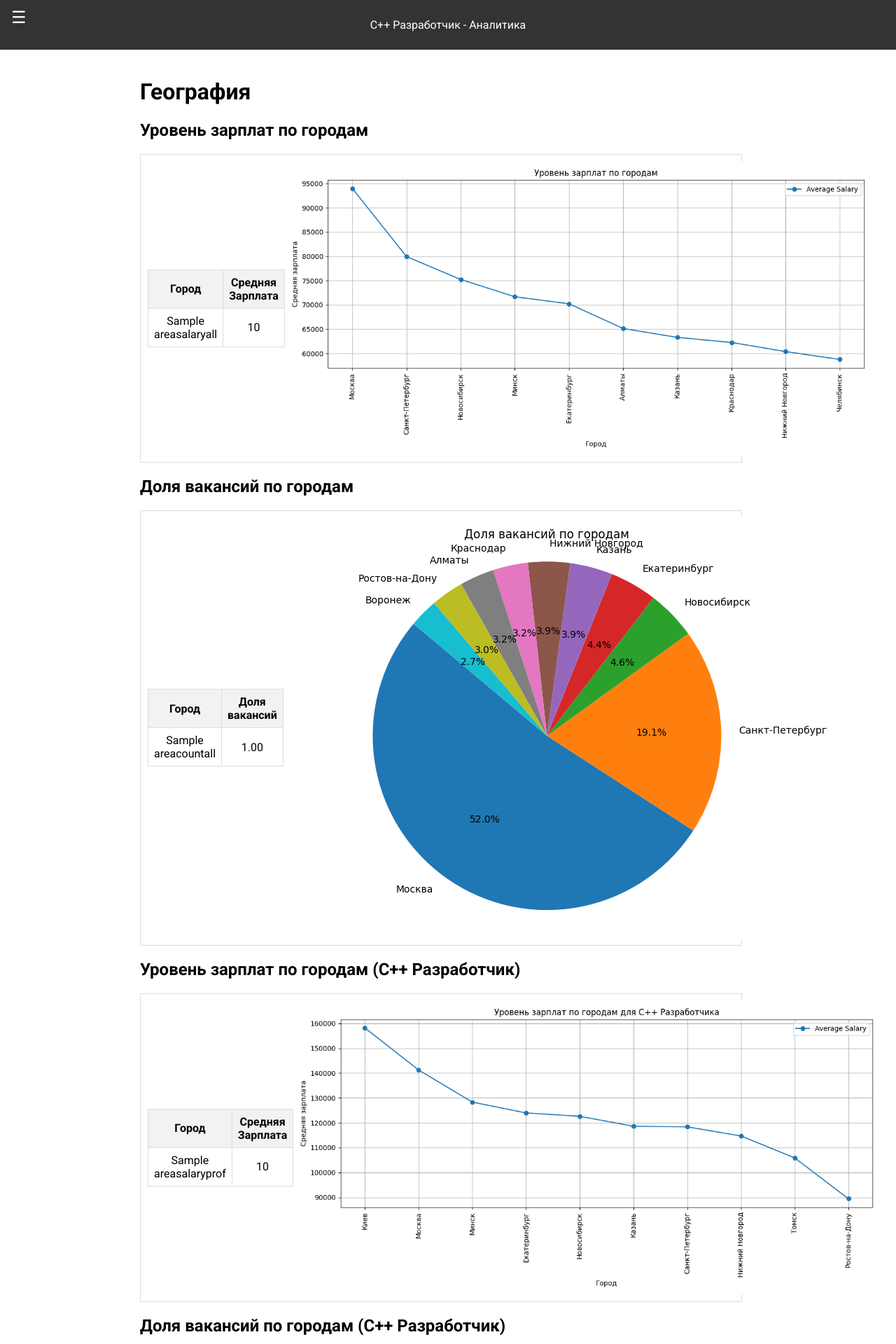
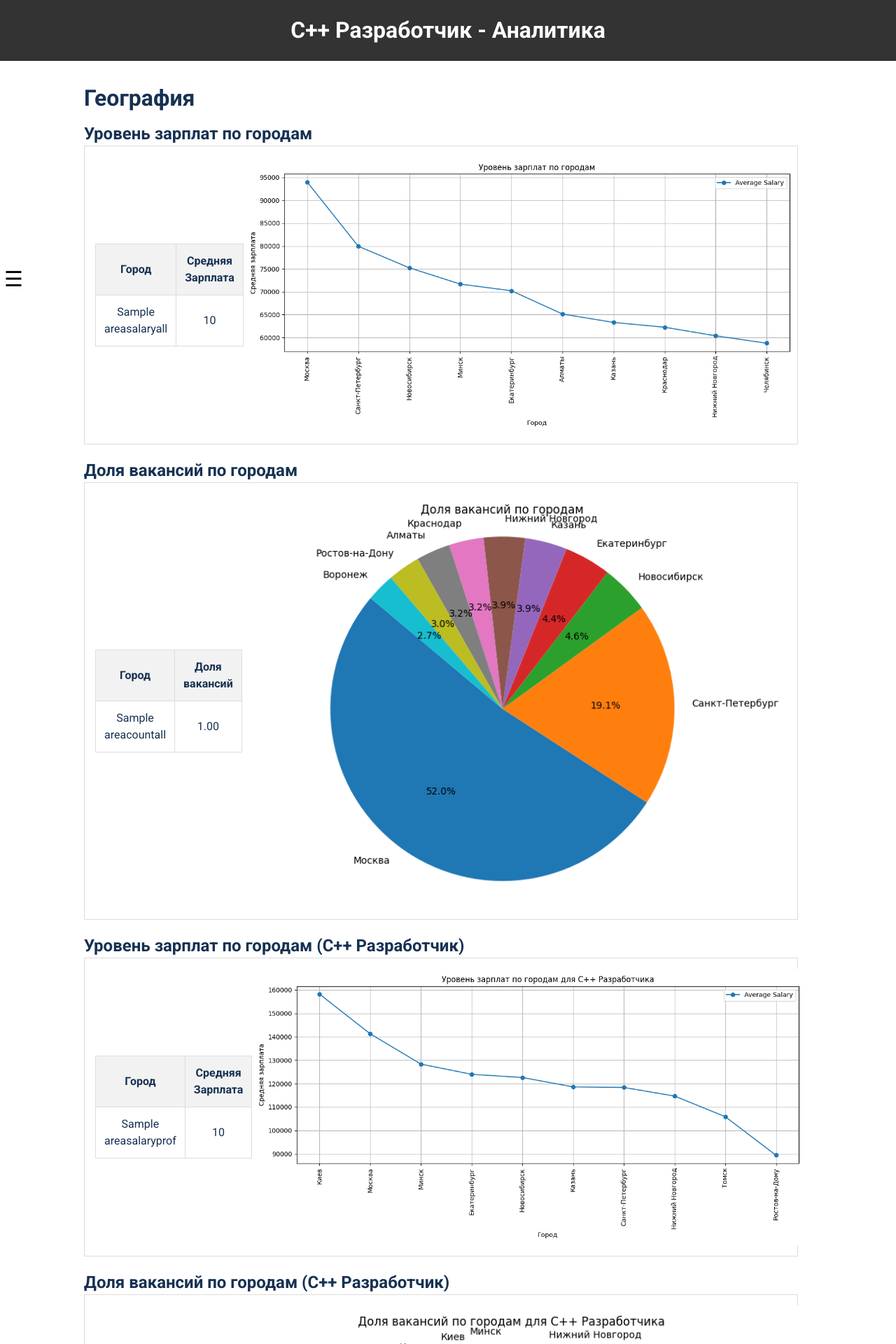
Before and after one commit to Materacl/python-rtf-learning-Django, a Django app: page /geography/ in a window 1280 px wide. Shown: the top 1920 px of the page at 70% size. Run offline with Django 5.2, Linux system fonts and the light colour scheme; tables that the repository leaves empty hold one stand-in row (values such as "Sample post").

Commit message:
Небольшие изменения в дизайне

```diff
--- a/profession_project/static/css/style.css
+++ b/profession_project/static/css/style.css
@@ -1,8 +1,48 @@
 body {
+    color: #163152;
+    font-family: "Roboto", sans-serif;
+    font-size: 16px;
+    font-style: normal;
+    line-height: 24px;
     margin: 0;
     padding: 0;
+    display: flex;
+    overflow-x: hidden; /* Prevent horizontal scrolling when the sidebar is open */
+}
+
+main {
+    width: 100%;
+    box-sizing: border-box;
+    padding: 0 55px;
+    margin: 0 auto;
+    margin-bottom: 120px;
+    transition: margin-left 0.3s; /* Add transition for content movement */
+}
+
+img {
+    display: block;
+}
+
+h2 {
     font-family: 'Roboto', sans-serif;
-    display: flex;
+    font-size: 24px;
+    font-weight: 700;
+    line-height: 34px;
+    margin: 0;
+    padding: 0;
+}
+
+
+h3 {
+    font-size: 22px;
+    font-weight: 700;
+    line-height: 26px;
+}
+
+h4 {
+    font-size: 20px;
+    font-weight: 700;
+    line-height: 26px;
 }
 
 .container {
@@ -10,8 +50,13 @@ body {
     height: 100%;
 }
 
-/*Sidebar*/
+/* Sidebar */
 .main-sidebar {
+    position: fixed;
+    top: 0;
+    padding-top: 25px;
+    left: 0;
+    height: 100%;
     width: 0;
     overflow: hidden;
     transition: width 0.3s;
@@ -23,19 +68,21 @@ body {
 }
 
 .toggle-sidebar {
-    position: absolute;
-    top: 10px;
-    left: 10px;
-    margin-bottom: 30px;
-    font-size: 24px;
+    position: fixed;
+    top: 50%;
+    left: 0;
+    margin-top: -20px;
+    font-size: 30px;
     cursor: pointer;
     border: none;
     background: none;
-    color: white;
+    color: black;
+    z-index: 1;
 }
 
 .toggle-sidebar.opened {
-    color: black;
+    color: white;
+    left: 200px;
 }
 
 .sidebar-nav-list {
@@ -45,22 +92,25 @@ body {
 }
 
 .sidebar-nav-list-item {
-    margin-bottom: 10px;
+    margin-bottom: 20px;
+    border-bottom: 1px solid white;
 }
 
 .sidebar-nav-list-item a {
+    font-size: 20px;
     text-decoration: none;
     color: white;
     font-weight: bold;
+    display: flex;
+    align-items: center; /* Align text and icon vertically */
 }
+
 
 .sidebar-nav-list-item a:hover {
     color: #007bff;
 }
 
-/**/
-
-/*header*/
+/* Header */
 .logo {
     text-decoration: none;
     color: white;
@@ -74,14 +124,12 @@ body {
     text-align: center;
 }
 
-/**/
-
-/*Content*/
+/* Content */
 .content {
     flex: 1;
     padding: 20px;
-    padding-left: 200px;
-    padding-right: calc(200px + 20px);
+    padding-left: 120px;
+    padding-right: calc(120px + 20px);
     box-sizing: border-box;
 }
 
@@ -93,45 +141,42 @@ body {
     float: left;
 }
 
-/* Общий стиль для таблиц */
+/* Table Styles */
 table {
     border-collapse: collapse;
-    width: 200px;
+    width: 100%;
+}
+
+table th, table td {
+    padding: 12px;
+    border: 1px solid #dddddd;
+    text-align: center;
 }
 
 table th {
     background-color: #f2f2f2;
-    padding: 8px;
-    border: 1px solid #dddddd;
-    font-weight: bold; /* Жирный шрифт для заголовков */
-    text-align: center; /* Выравнивание по центру */
+    font-weight: bold;
 }
 
-table td {
-    padding: 8px;
-    border: 1px solid #dddddd;
-    text-align: center; /* Выравнивание по центру */
-}
-
-/* Стиль для контейнера таблицы и графика */
+/* Table and Graph Container */
 .table-graph-wrapper {
+    margin: 0;
     display: flex;
     justify-content: space-between;
-    align-items: center; /* Выравнивание по центру по вертикали */
-    border: 1px solid #dddddd; /* Обводка */
-    padding: 10px; /* Поля вокруг контейнера */
-    margin-bottom: 20px; /* Отступ снизу */
+    align-items: center;
+    border: 1px solid #dddddd;
+    padding: 15px;
+    margin-bottom: 20px;
+    /*overflow: hidden; /* Add overflow property to prevent content overflow */
 }
 
 .table-graph-wrapper img {
-    max-width: 100%;
+    max-width: 80%;
+    width: 100%;
     height: auto;
 }
 
-img {
-    display: block;
+/* Footer */
+.main-footer {
+    margin-top: 20px;
 }
-/**/
-
-
-/*Footer*/
--- a/profession_project/templates/base_generic.html
+++ b/profession_project/templates/base_generic.html
@@ -15,20 +15,28 @@
         <nav class="sidebar-nav">
             <button class="toggle-sidebar" onclick="toggleSidebar()">☰</button>
             <ul class="sidebar-nav-list">
-                <li class="sidebar-nav-list-item"><a href="/">Главная страница</a></li>
-                <li class="sidebar-nav-list-item"><a href="{% url 'demand' %}">Востребованность</a></li>
-                <li class="sidebar-nav-list-item"><a href="{% url 'geography' %}">География</a></li>
-                <li class="sidebar-nav-list-item"><a href="{% url 'skills' %}">Навыки</a></li>
-                <li class="sidebar-nav-list-item"><a href="{% url 'latest_vacancies' %}">Последние вакансии</a></li>
+                <li class="sidebar-nav-list-item">
+                    <a href="/">🏠 Главная страница</a>
+                </li>
+                <li class="sidebar-nav-list-item">
+                    <a href="{% url 'demand' %}">📈 Востребованность</a>
+                </li>
+                <li class="sidebar-nav-list-item">
+                    <a href="{% url 'geography' %}">🌍 География</a>
+                </li>
+                <li class="sidebar-nav-list-item">
+                    <a href="{% url 'skills' %}">💼 Навыки</a>
+                </li>
+                <li class="sidebar-nav-list-item">
+                    <a href="{% url 'latest_vacancies' %}">📰 Последние вакансии</a>
+                </li>
             </ul>
         </nav>
     </aside>
 
     <div class="container">
         <header class="main-header">
-            <a class="logo" href="/">
-                <p>C++ Разработчик - Аналитика</p>
-            </a>
+            <h1><a class="logo" href="/">C++ Разработчик - Аналитика</a></h1>
         </header>
 
         <main class="content">
--- a/profession_project/templates/demand.html
+++ b/profession_project/templates/demand.html
@@ -22,7 +22,7 @@
                 {% endfor %}
             </tbody>
         </table>
-        <img src="{% static 'demand/img/dynamic_salary_all_plot.png' %}" alt="График" width="1000" height="600">
+        <img src="{% static 'demand/img/dynamic_salary_all_plot.png' %}" alt="График" width="800" height="400">
     </div>
 
     <h2>Динамика количества вакансий по годам (Общая)</h2>
--- a/profession_project/templates/geography.html
+++ b/profession_project/templates/geography.html
@@ -26,7 +26,7 @@
                 {% endfor %}
             </tbody>
         </table>
-        <img src="{% static 'geography/img/area_salary_all_plot.png' %}" alt="График" width="1000" height="400">
+        <img src="{% static 'geography/img/area_salary_all_plot.png' %}" alt="График" width="1200" height="600">
     </div>
 
     <h2>Доля вакансий по городам</h2>
@@ -47,7 +47,7 @@
                 {% endfor %}
             </tbody>
         </table>
-        <img src="{% static 'geography/img/area_count_all_plot.png' %}" alt="График" width="1000" height="400">
+        <img src="{% static 'geography/img/area_count_all_plot.png' %}" alt="График" width="1200" height="600">
     </div>
 
     <h2>Уровень зарплат по городам ({{ prof }})</h2>
```
